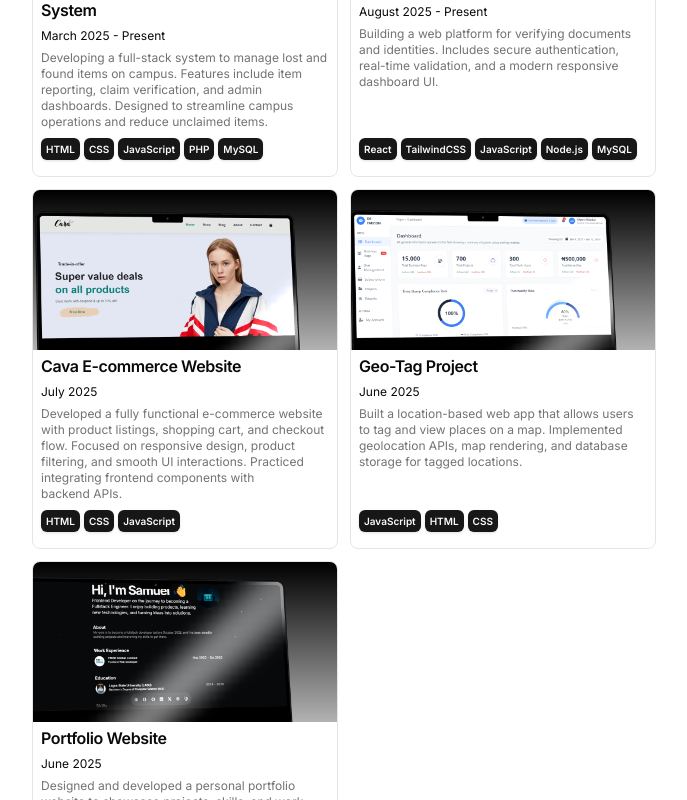
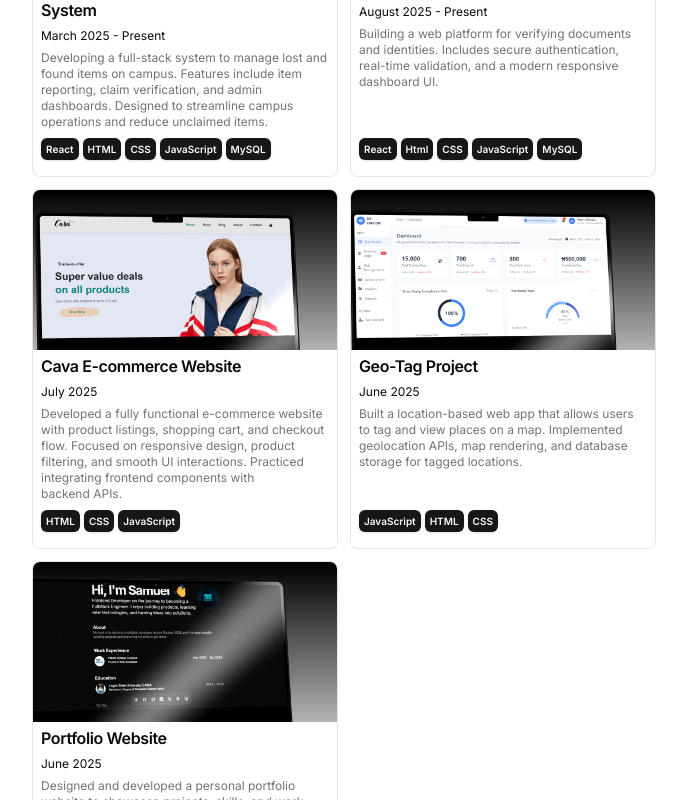
Before and after one commit to S12dC/samuellawal-portfolio, a Next.js app: page / in a window 1280 px wide. Shown: the part 1420-2220 px from the top of the page, without its empty margins (296-983 px from the left). Built offline with nearby package versions, Linux system fonts and the light colour scheme.

Commit message:
Update: edited languages i know in work and project i worked on

```diff
--- a/src/data/resume.tsx
+++ b/src/data/resume.tsx
@@ -81,9 +81,10 @@ export const DATA = {
       start: "May 2025",
       end: "Oct 2025",
       description:
-        "Developed and maintained responsive web interfaces using React, HTML, CSS, and JavaScript. Integrated APIs for dynamic data fetching and visualization. Implemented interactive charts (bar and donut) for analytics dashboards. Collaborated with the backend team to connect frontend components with RESTful services. Optimized UI components for performance, accessibility, and cross-browser compatibility.",
+        "Developed and maintained responsive web interfaces using React, Next.js, TailWindCSS, MySql, HTML, CSS, and JavaScript. Integrated APIs for dynamic data fetching and visualization. Implemented interactive charts (bar and donut) for analytics dashboards. Collaborated with the backend team to connect frontend components with RESTful services. Optimized UI components for performance, accessibility, and cross-browser compatibility.",
     }
   ],
+
   education: [
     {
       school: "Lagos State University (LASU)",
@@ -103,7 +104,7 @@ export const DATA = {
     active: true,
     description:
       "Developing a full-stack system to manage lost and found items on campus. Features include item reporting, claim verification, and admin dashboards. Designed to streamline campus operations and reduce unclaimed items.",
-    technologies: ["HTML", "CSS", "JavaScript", "PHP", "MySQL"],
+    technologies: ["React","HTML", "CSS", "JavaScript", "MySQL"],
     links: [
       {
         type: "Source",
@@ -121,7 +122,7 @@ export const DATA = {
     active: true,
     description:
       "Building a web platform for verifying documents and identities. Includes secure authentication, real-time validation, and a modern responsive dashboard UI.",
-    technologies: ["React", "TailwindCSS", "JavaScript", "Node.js", "MySQL"],
+    technologies: ["React", "Html", "CSS", "JavaScript", "MySQL"],
     links: [
       {
         type: "Source",
@@ -175,7 +176,7 @@ export const DATA = {
     active: true,
     description:
       "Designed and developed a personal portfolio website to showcase projects, skills, and work experience. Focused on responsive layouts and smooth UI interactions.",
-    technologies: ["Next.js", "React", "TailwindCSS", "shadcn/ui", "Framer Motion"],
+    technologies: ["Next.js", "React", "TypeScript", "TailwindCSS", "shadcn/ui", "Framer Motion"],
     links: [
       {
         type: "Website",
```
